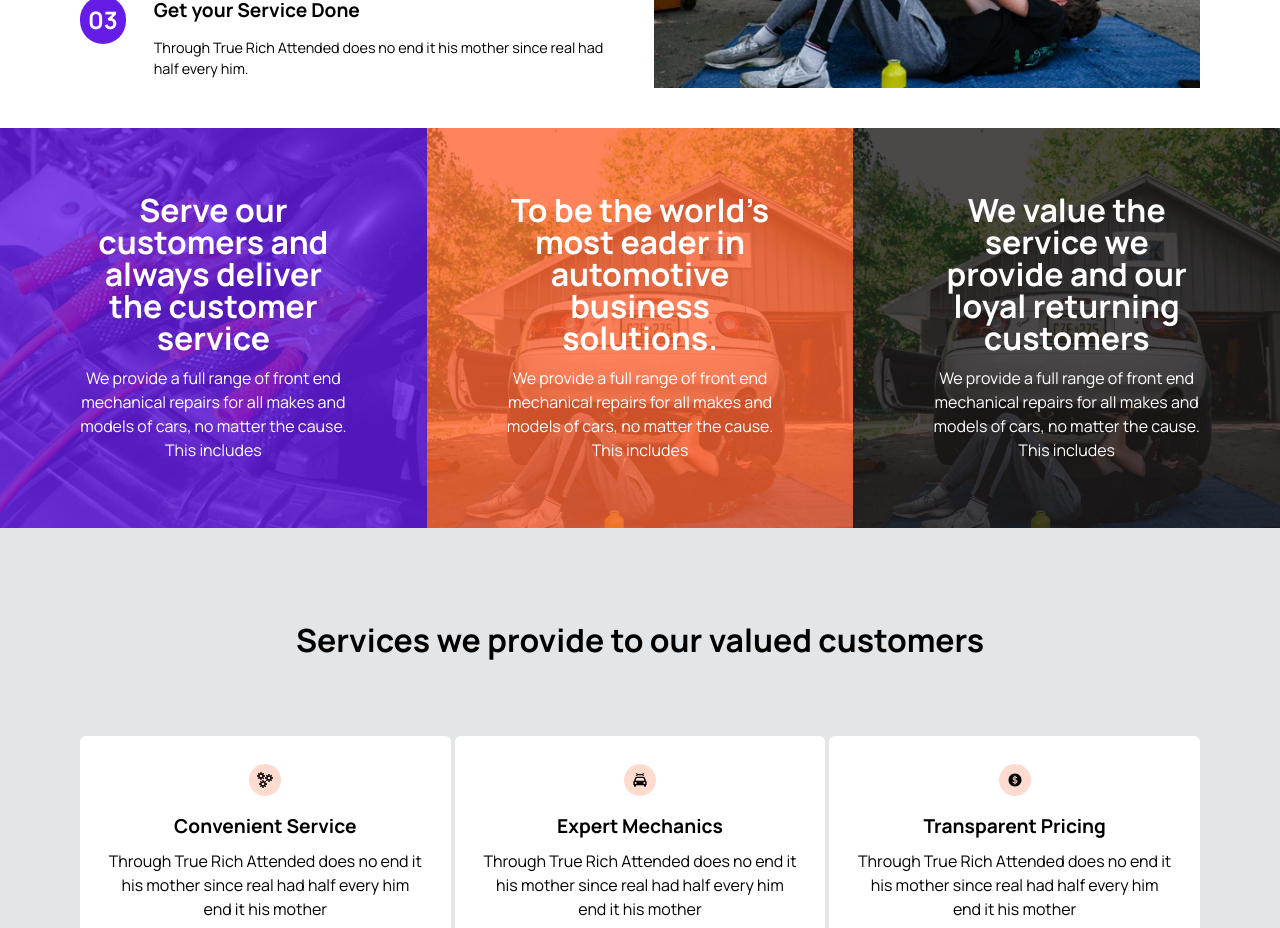
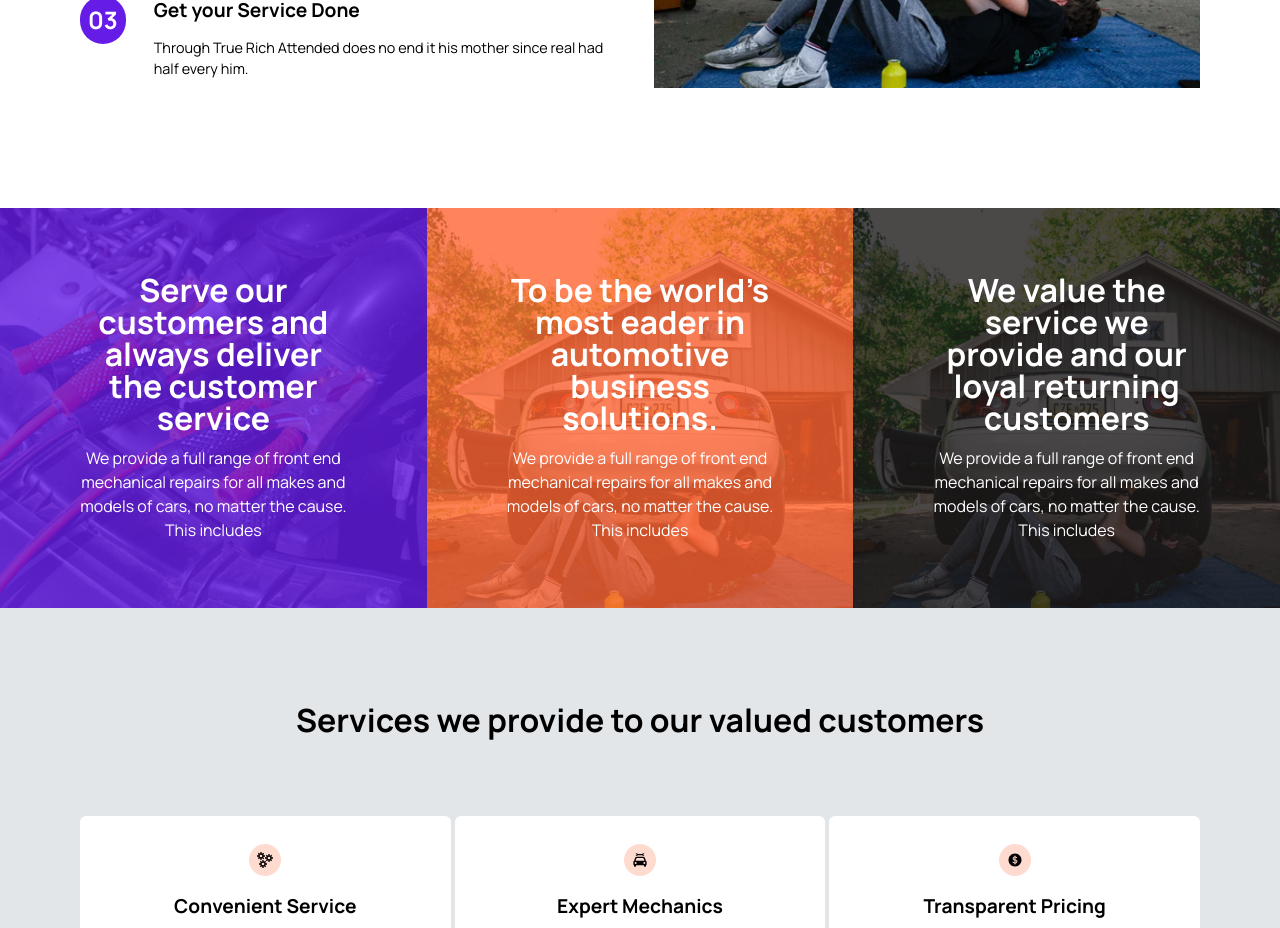
Before and after one commit to solawaleayomide/Finsweet-Auto, a React (Create React App) app: page /about in a window 1280 px wide. Shown: the part 1040-1968 px from the top of the page. Built offline with nearby package versions, Linux system fonts and the light colour scheme.

Commit message:
finsweet-auto

```diff
--- a/src/components/Clr.js
+++ b/src/components/Clr.js
@@ -3,9 +3,9 @@ import React from "react";
 function Clr({ img, text1, text2, bgColor }) {
   return (
     <div
-      className={`relative md:w-[600px] h-[350px] md:h-[400px] overflow-hidden ${bgColor}`}
+      className={`relative md:w-[600px] h-[350px] md:h-[400px] overflow-hidden ${bgColor} md:mt-[5rem]`}
     >
-      <div className="absolute top-0 opacity-20 object-cover h-[400px] inset-0">
+      <div className="absolute top-0 opacity-20 object-cover md:h-[400px] inset-0">
         <img src={img} alt="imag" />
       </div>
       <div className="absolute inset-0 text-white container flex flex-col justify-center text-center">
```
